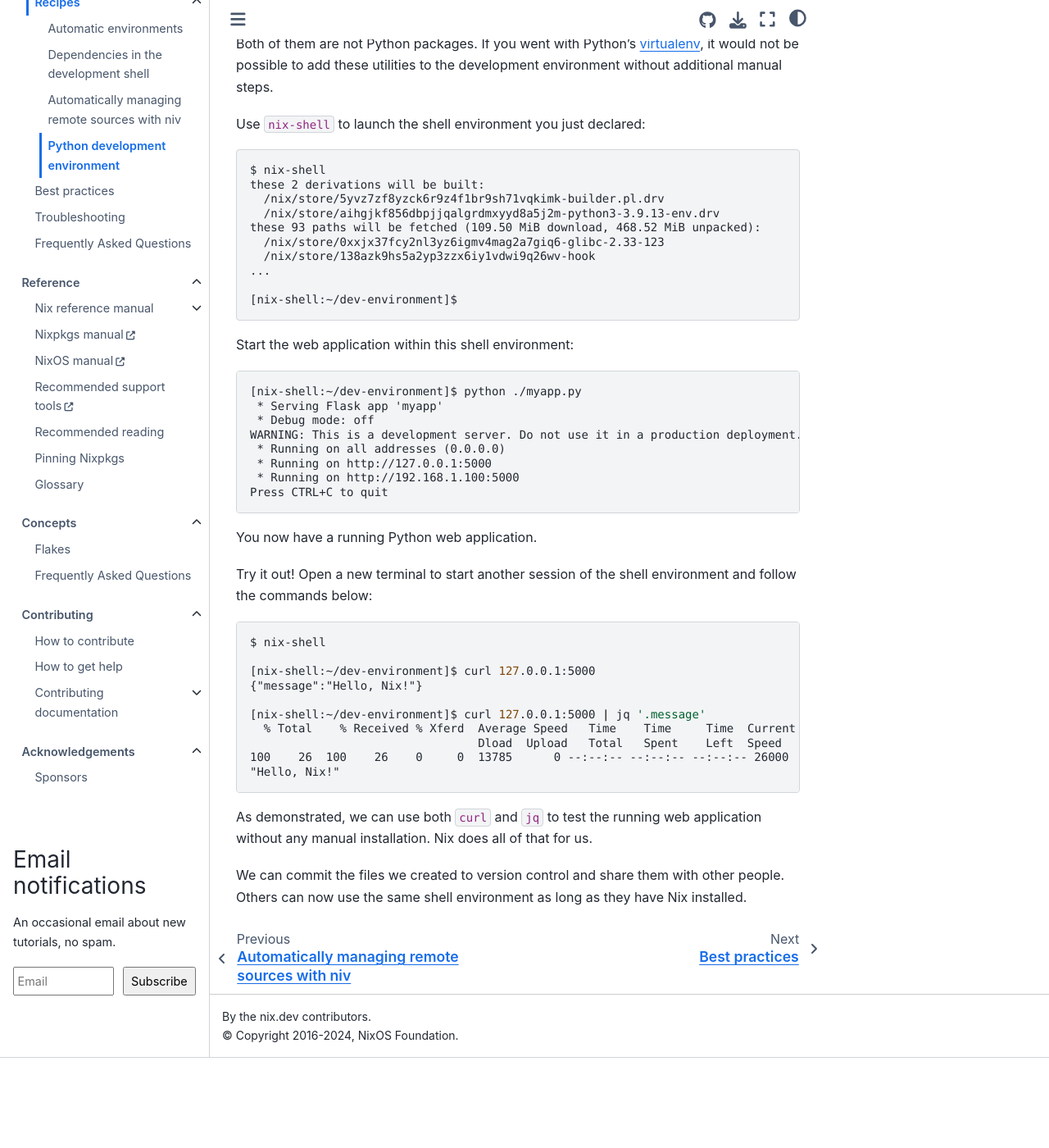
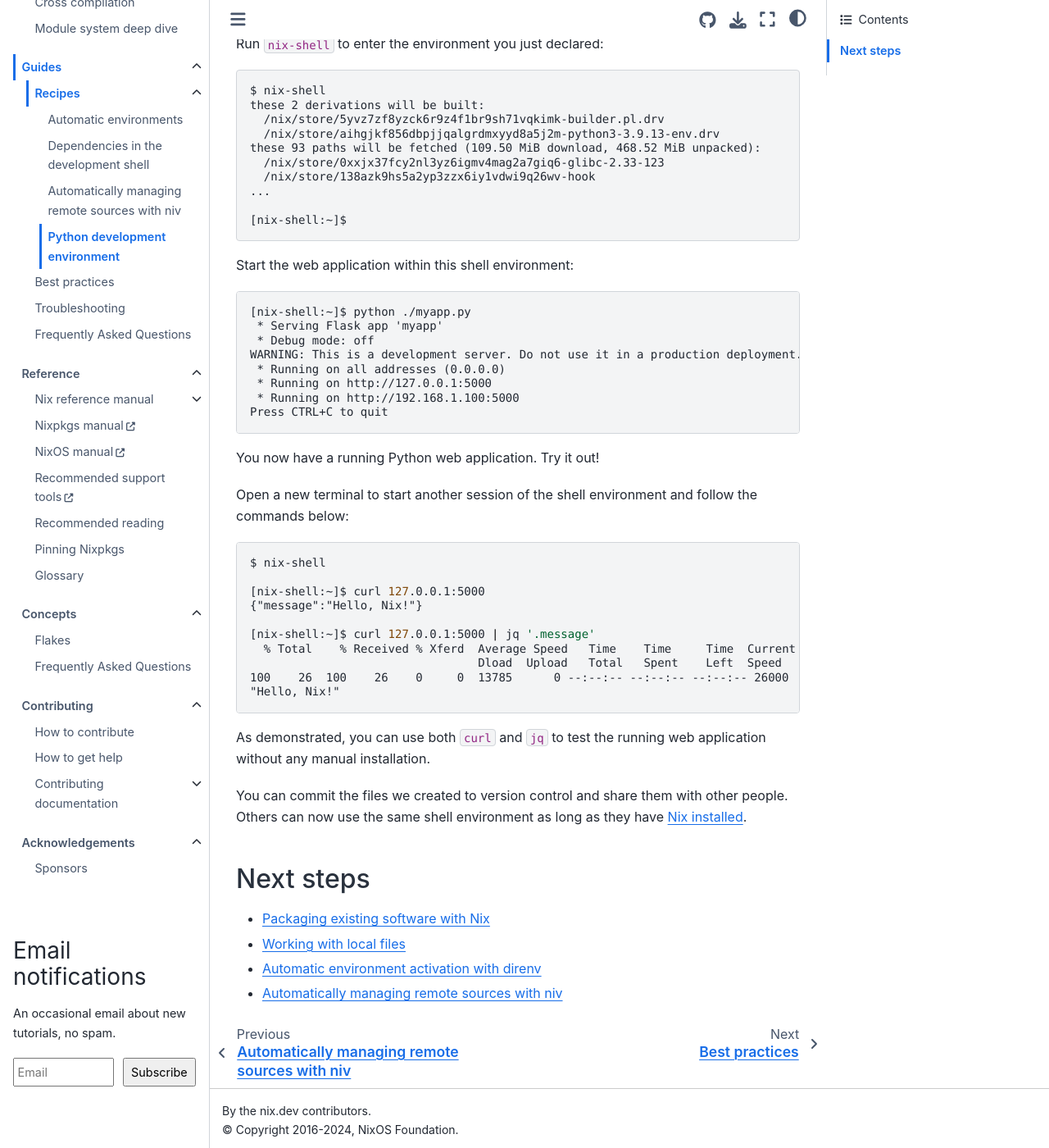
Before and after one commit to NixOS/nix.dev, a Sphinx documentation site: the page built from source/guides/recipes/python-environment.md, in a window 1280 px wide and 1400 px high, scrolled down 1149 px. Shown: the whole window at 82% size. Built offline with Sphinx 7.4.7 and the Sphinx Book theme 1.1.4, drawn with Linux system fonts in a browser that asks for light colours; before the commit the page ends 2439 px from its top, so only the background shows below that; some of the changed text lies outside the part shown.

Commit message:
fix up language in python environment guide (#882)

````diff
--- a/source/guides/recipes/python-environment.md
+++ b/source/guides/recipes/python-environment.md
@@ -1,7 +1,7 @@
 (python-dev-environment)=
 # Setting up a Python development environment
 
-In this example you will build a Python web application using the Flask web framework as an exercise.
+In this example you will build a Python web application using the [Flask](https://palletsprojects.com/p/flask/) web framework as an exercise.
 To make best use of it you should be familiar with [defining declarative shell environments](declarative-reproducible-envs).
 
 Create a new file called `myapp.py` and add the following code:
@@ -26,40 +26,33 @@ if __name__ == "__main__":
     run()
 ```
 
-This is a simple Flask application which serves a JSON document with the message
-"Hello, Nix!".
+This is a simple Flask application which serves a JSON document with the message `"Hello, Nix!"`.
 
-To declare the development environment, create a new file `shell.nix`:
+Create a new file `shell.nix` to declare the development environment:
 
 ```{code-block} nix shell.nix
 { pkgs ? import (fetchTarball "https://github.com/NixOS/nixpkgs/tarball/nixos-22.11") {} }:
 
 pkgs.mkShell {
-  packages = [
-    (pkgs.python3.withPackages (ps: [
-      ps.flask
-    ]))
-
-    pkgs.curl
-    pkgs.jq
+  packages = with pkgs; [
+    (python3.withPackages (ps: [ ps.flask ]))
+    curl
+    jq
   ];
 }
 ```
 
-This creates a shell environment with an instance of `python3` that includes the `flask` package.
-
+This describes a shell environment with an instance of `python3` that includes the `flask` package using [`python3.withPackages`](https://nixos.org/manual/nixpkgs/stable/#python.withpackages-function).
 It also contains [`curl`], a utility to perform web
 requests, and [`jq`], a tool to parse and format JSON documents.
 
-[`curl`]: https://curl.se
-[`jq`]: https://stedolan.github.io/jq/
-[virtualenv]: https://virtualenv.pypa.io/en/latest/
+[`curl`]: https://search.nixos.org/packages?show=curl
+[`jq`]: https://search.nixos.org/packages?show=jq
 
 Both of them are not Python packages.
-If you went with Python's [virtualenv], it would not be possible to add these utilities
-to the development environment without additional manual steps.
+If you went with Python's [virtualenv](https://virtualenv.pypa.io/en/latest/), it would not be possible to add these utilities to the development environment without additional manual steps.
 
-Use `nix-shell` to launch the shell environment you just declared:
+Run `nix-shell` to enter the environment you just declared:
 
 ```shell-session
 $ nix-shell
@@ -71,13 +64,13 @@ these 93 paths will be fetched (109.50 MiB download, 468.52 MiB unpacked):
   /nix/store/138azk9hs5a2yp3zzx6iy1vdwi9q26wv-hook
 ...
 
-[nix-shell:~/dev-environment]$
+[nix-shell:~]$
 ```
 
 Start the web application within this shell environment:
 
 ```shell-session
-[nix-shell:~/dev-environment]$ python ./myapp.py
+[nix-shell:~]$ python ./myapp.py
  * Serving Flask app 'myapp'
  * Debug mode: off
 WARNING: This is a development server. Do not use it in a production deployment. Use a production WSGI server instead.
@@ -88,25 +81,31 @@ Press CTRL+C to quit
 ```
 
 You now have a running Python web application.
+Try it out!
 
-Try it out!
 Open a new terminal to start another session of the shell environment and follow the commands below:
 
 ```shell-session
 $ nix-shell
 
-[nix-shell:~/dev-environment]$ curl 127.0.0.1:5000
+[nix-shell:~]$ curl 127.0.0.1:5000
 {"message":"Hello, Nix!"}
 
-[nix-shell:~/dev-environment]$ curl 127.0.0.1:5000 | jq '.message'
+[nix-shell:~]$ curl 127.0.0.1:5000 | jq '.message'
   % Total    % Received % Xferd  Average Speed   Time    Time     Time  Current
                                  Dload  Upload   Total   Spent    Left  Speed
 100    26  100    26    0     0  13785      0 --:--:-- --:--:-- --:--:-- 26000
 "Hello, Nix!"
 ```
 
-As demonstrated, we can use both `curl` and `jq` to test the running web application without any manual installation.
-Nix does all of that for us.
+As demonstrated, you can use both `curl` and `jq` to test the running web application without any manual installation.
 
-We can commit the files we created to version control and share them with other people.
-Others can now use the same shell environment as long as they have Nix installed.
+You can commit the files we created to version control and share them with other people.
+Others can now use the same shell environment as long as they have [Nix installed](install-nix).
+
+## Next steps
+
+- [](packaging-existing-software)
+- [](file-sets)
+- [](automatic-direnv)
+- [](./dependency-management.md)
````
Also changed, not shown: source/guides/recipes/direnv.md (+1 -1 lines), source/tutorials/packaging-existing-software.md (+1 -1 lines).
